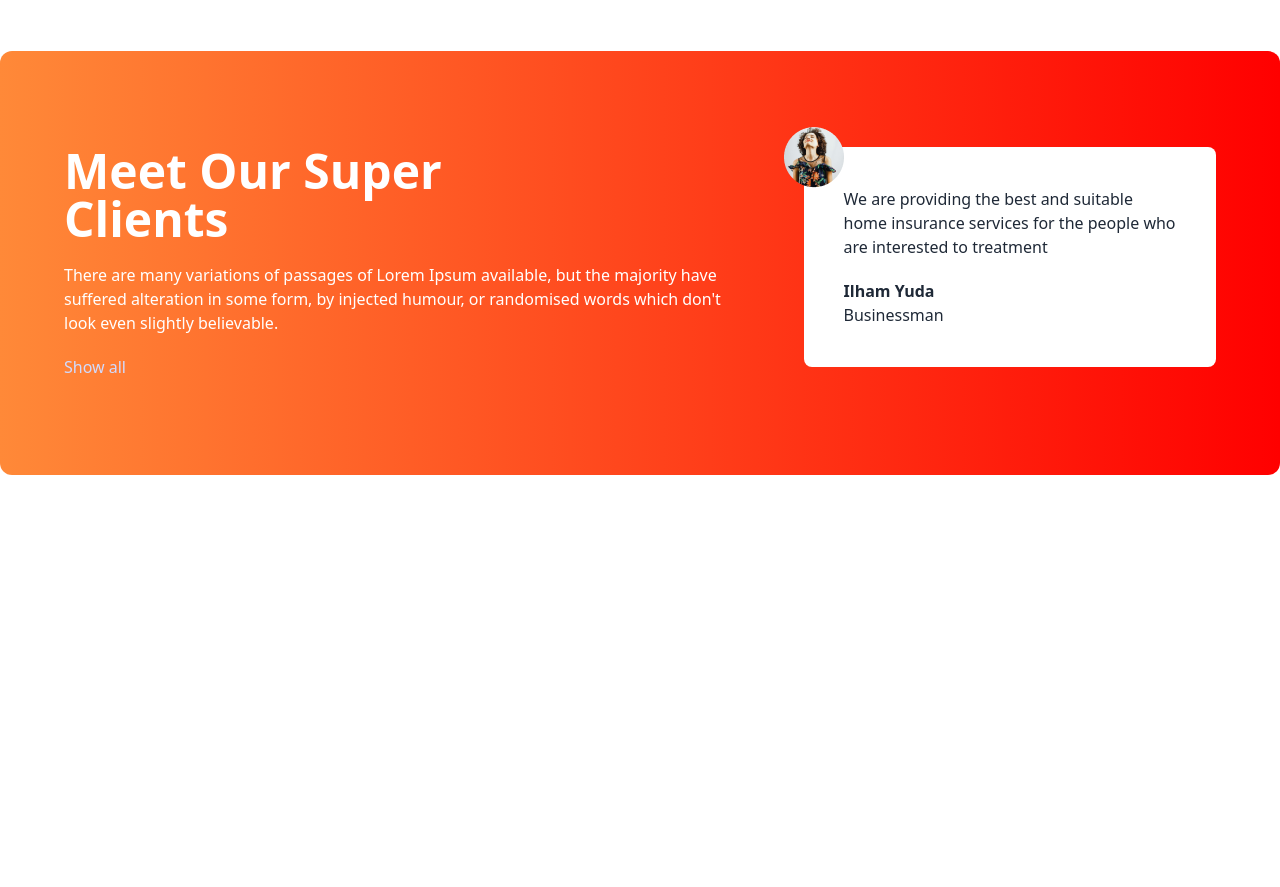
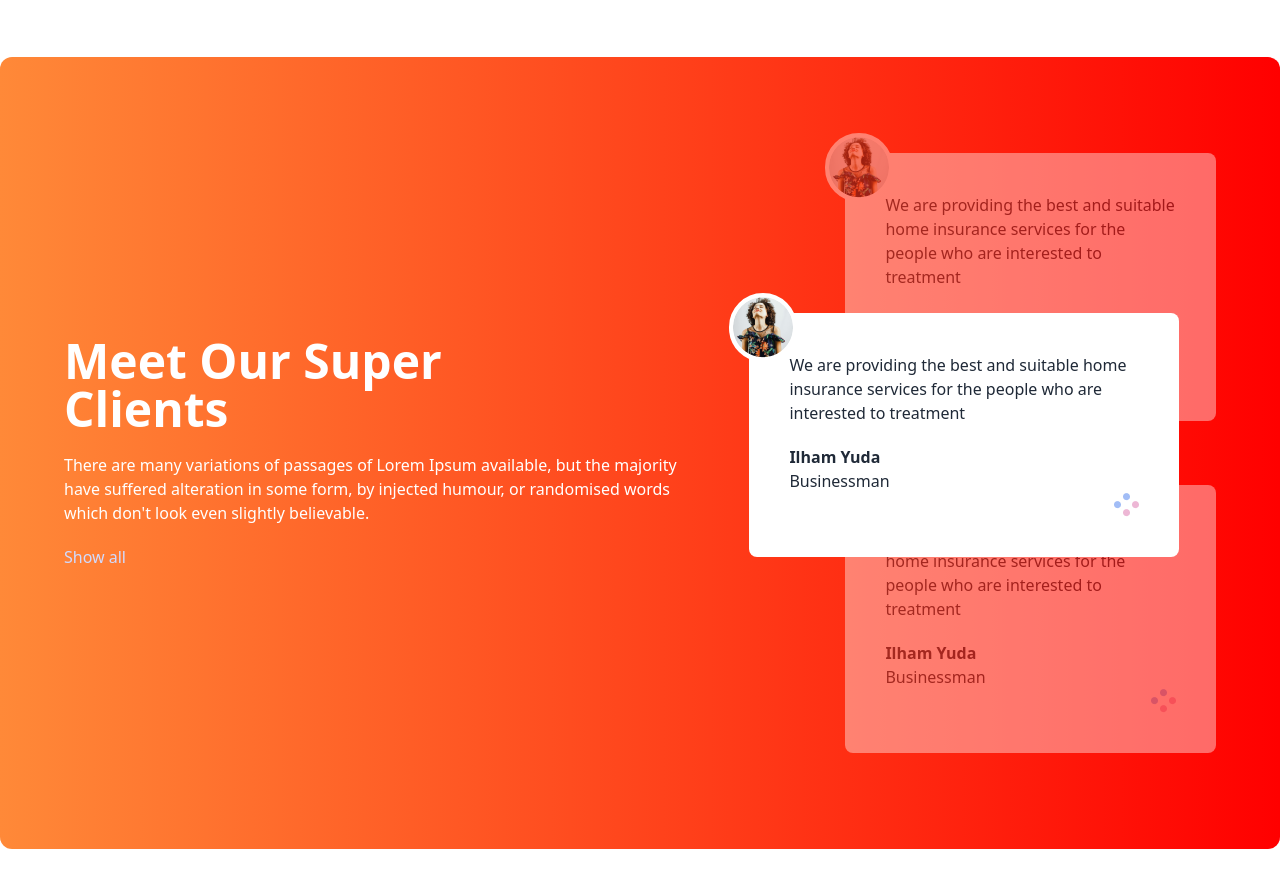
Before and after one commit to Nazrul144/tea-house-with-daisyUI, a plain HTML site: page index.html in a window 1280 px wide. Shown: the part 1700-2587 px from the top of the page. Before the commit the page ends 2271 px from the top, so only its background shows below. Drawn offline with nearby package versions, Linux system fonts and the light colour scheme.

Commit message:
meet our super client added

```diff
--- a/index.html
+++ b/index.html
@@ -114,7 +114,7 @@
                 <div class="rounded-xl h-36 bg-gradient-to-r from-[#D9D9D9] to-[#FFFFFF00]">
                 </div>
             </div>
-            <div class="space-y-5 flex-1">
+            <div class="space-y-5 flex-1 m-10">
                 <h3 class="text-5xl font-extrabold">Great Tea, Freshly <br> Presented</h3>
                 <p>
                     The meaning of gong cha is chanese is to provide the best tea to emperor from all possessions . It represents the highest quality and self expectation. Establishing in 2006, Gong cha had been deeply appreciated by its custoers  because of good words of mouth and unique customized service orginated from Taiwan.
@@ -128,18 +128,45 @@
         </section>
         <!-- Meet our super client  -->
         <section class="container mx-auto flex flex-col lg:flex-row gap-12 my-24 rounded-xl bg-gradient-to-r from-[#FF8938] to-[#F00] px-16 py-24">
-            <div class="space-y-5">
-                <h2 class="text-5xl font-extrabold text-white">Meet Our Super <br> Clients</h2>
+            <div class="flex items-center  lg:pr-28">
+                <div class="space-y-5">
+                    <h2 class="text-5xl font-extrabold text-white">Meet Our Super <br> Clients</h2>
                 <p class="text-white">There are many variations of passages of Lorem Ipsum available, but the majority have suffered alteration in some form, by injected humour, or randomised words which don't look even slightly believable. </p>
                 <button class="btn-primary">Show all</button>
+                </div>
             </div>
-            <div>
-                <!-- review  -->
-                <div class=" relative p-10 rounded-lg bg-white">
-                    <img class="absolute -left-5 -top-5 "  src="images/client.png" alt="">
+
+            <!-- review container  -->
+            <div class="relative">
+                <!-- next review  -->
+                <div class=" relative z-10 mb-16 opacity-40 p-10 rounded-lg bg-white">
+                    <img class="absolute -left-5 -top-5 border-4 border-white bg-white rounded-full "  src="images/client.png" alt="">
                     <p>We are providing the best and suitable home insurance services for the people who are interested to treatment</p>
                     <h4 class="font-bold mt-5">Ilham Yuda</h4>
                     <p class="font-medium">Businessman</p>
+                    <div class=" flex justify-end">
+                        <img src="images/circles.png" alt="">
+                    </div>
+                </div>
+                <!-- current review  -->
+                <div class=" absolute z-20 top-40 lg:-left-24 lg:w-[430px] p-10 rounded-lg bg-white">
+                    <img class="absolute -left-5 -top-5 border-4 border-white bg-white rounded-full "  src="images/client.png" alt="">
+                    <p>We are providing the best and suitable home insurance services for the people who are interested to treatment</p>
+                    <h4 class="font-bold mt-5">Ilham Yuda</h4>
+                    <p class="font-medium">Businessman</p>
+                    <div class=" flex justify-end">
+                        <img src="images/circles.png" alt="">
+                    </div>
+                </div>
+                <!-- previous review  -->
+                <div class=" relative z-10 opacity-40 p-10 rounded-lg bg-white">
+                    <img class="absolute -left-5 -top-5 border-4 border-white bg-white rounded-full "  src="images/client.png" alt="">
+                    <p>We are providing the best and suitable home insurance services for the people who are interested to treatment</p>
+                    <h4 class="font-bold mt-5">Ilham Yuda</h4>
+                    <p class="font-medium">Businessman</p>
+                    <div class=" flex justify-end">
+                        <img src="images/circles.png" alt="">
+                    </div>
                 </div>
             </div>
         </section>
```
